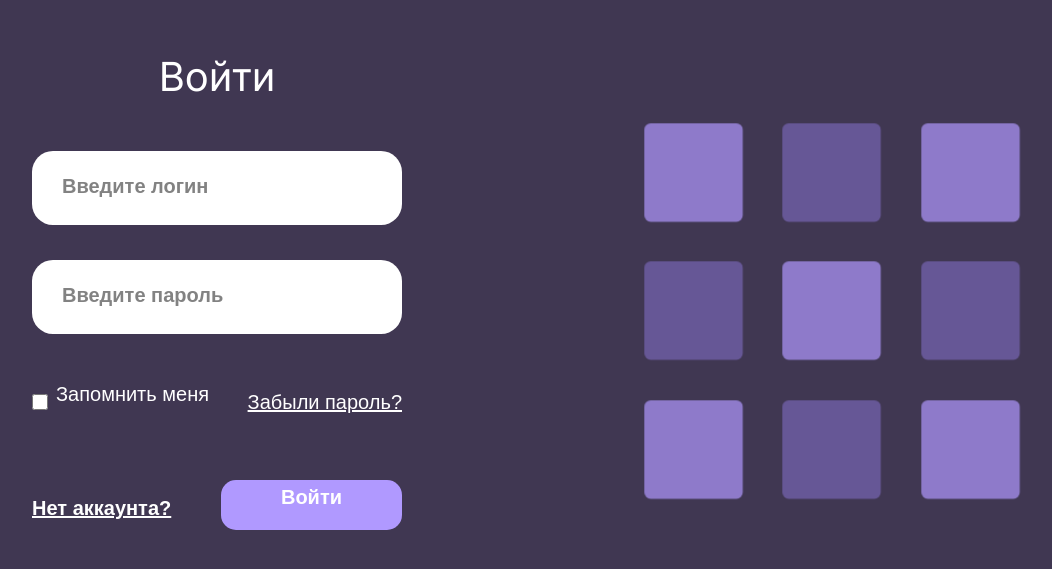
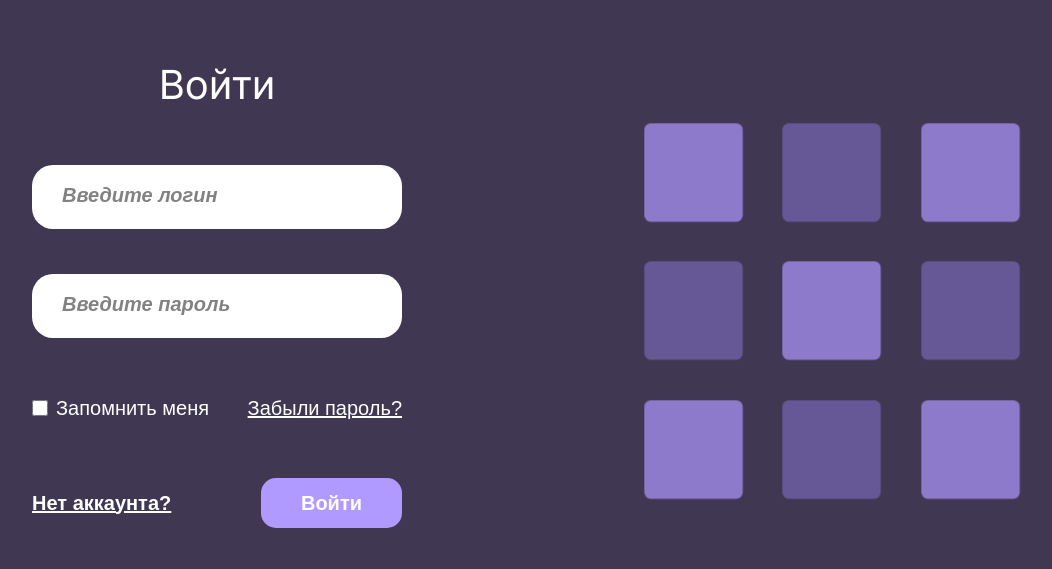
Before and after one commit to mast1f0/chat-react-frontend, a React (Vite) app: page /login in a window 1280 px wide. Shown: the part 109-678 px from the top of the page, without its empty margins (103-1155 px from the left). Built offline with nearby package versions, Linux system fonts and the light colour scheme; the HTML template or start-up script is replaced by a standard one.

Commit message:
tailwind refactoring

```diff
--- a/package.json
+++ b/package.json
@@ -11,7 +11,6 @@
   },
   "dependencies": {
     "@tailwindcss/vite": "^4.1.14",
-    "bootstrap": "^5.3.3",
     "react": "^19.1.1",
     "react-dom": "^19.1.1",
     "react-router-dom": "^7.9.2",
--- a/src/components/elements/InputMessage/InputMessage.style.css
+++ b/src/components/elements/InputMessage/InputMessage.style.css
@@ -9,6 +9,7 @@
 
 .input-message{
     align-items: center;
+    align-content: center;
     max-width: 600px;
     width: 100%;
     max-height: 60px;
--- a/src/components/elements/LoginPanel/LoginPanel.style.css
+++ b/src/components/elements/LoginPanel/LoginPanel.style.css
@@ -69,6 +69,7 @@ p, h1, a, h2, label {
     color: #fff;
     font-size: 0.85rem;
     text-decoration: underline;
+    align-self: center;
 }
 
 .form-submit label {
@@ -92,7 +93,7 @@ p, h1, a, h2, label {
     background-color: #B099FF;
     border: none;
     border-radius: 15px;
-    padding: 2px 60px;
+    padding: 10px 40px;
     font-size: 1rem;
     font-weight: bold;
     cursor: pointer;
@@ -107,8 +108,7 @@ p, h1, a, h2, label {
 .no-account {
     font-size: 1.25rem;
     font-weight: 600;
-    /* font-style: italic; */
-    margin-top: 15px;
+    margin-top: 0;
 }
 
 form > * {
--- a/src/components/elements/LoginPanel/LoginPanel.tsx
+++ b/src/components/elements/LoginPanel/LoginPanel.tsx
@@ -79,7 +79,7 @@ export default function LoginPanel() {
         <div className="form-submit">
           <h2 className="no-account">
             <a
-              href="registration"
+              href="/registration"
               className="no-account__btn"
               style={{ fontSize: "1.25rem" }}
             >
--- a/src/components/elements/RegistrationPanel/RegistrationPanel.style.css
+++ b/src/components/elements/RegistrationPanel/RegistrationPanel.style.css
@@ -32,30 +32,35 @@ p, h1, a, h2, label {
     border-radius: 15px;
     box-sizing: border-box;
 }
-
-.registration-form #login,
-.registration-form #password,
-.registration-form #repeat-password {
+#login,
+#password,
+#repeat-password {
+    color:#8C8098 ;
+    font-weight: 600;
     width: 100%;
-    padding: 25px 30px;
+    padding: 20px 30px;
     margin: 10px 0;
     border: none;
     border-radius: 21px;
     box-sizing: border-box;
     outline: none;
-    font-size: 1rem;
-    color:#303030;
+    font-size: 1.25rem;
+    font-style: italic;
+    outline: none;
+    box-shadow: none;
 }
 
 #password, #repeat-password {
     margin-block: 20px;
 }
 
-.registration-form #login::placeholder, .registration-form #password::placeholder, .registration-form #repeat-password::placeholder {
-    color: #303030;
-    opacity: 0.6;
+#login::placeholder, #password::placeholder, #repeat-password::placeholder {
+    color: #838383;
+    font-size: 1.25rem;
+    font-style: italic;
+    outline: none;
+    box-shadow: none;
     font-weight: 600;
-    font-style: normal;
 }
 
 .form-submit {
--- a/src/components/elements/chatSection/ChatSection.tsx
+++ b/src/components/elements/chatSection/ChatSection.tsx
@@ -4,10 +4,10 @@ import InputMessage from "../InputMessage/InputMessage";
 export default function ChatSection() {
   return (
     <div
-      // style={{ display: "flex", flexDirection: "column", height: "100vh" }}
-      className="main-section d-flex flex-row h-100vh"
+      style={{ display: "flex", flexDirection: "column", height: "100vh" }}
+      className="main-section"
     >
-      <div style={{ maxHeight: "80%", flex: 1 }}></div>
+      <div style={{ maxHeight: "77%", flex: 1 }}></div>
       <InputMessage />
     </div>
   );
--- a/src/index.css
+++ b/src/index.css
@@ -5,19 +5,11 @@
 *{box-sizing:border-box}
 html,body,#root{height:100vh; overflow: hidden;}
 body{margin:0;background:#f5f4f7;font-family:Inter,system-ui,-apple-system,Segoe UI,Roboto,Helvetica,Arial}
-input::placeholder{
+
+input, input:focus, input::selection, input::placeholder{
     color: #8C8098;
     font-size: 1.25rem;
     font-style: italic;
     outline: none;
     box-shadow: none;
 }
-
-
-input, input:focus, input::selection {
-    color: #8C8098;
-    font-size: 1.25rem;
-    font-style: italic;
-    outline: none;
-    box-shadow: none;
-}
--- /dev/null
+++ b/tailwind.config.js
@@ -0,0 +1,15 @@
+module.exports = {
+  corePlugins: {
+    preflight: false,
+  },
+  purge: [],
+  darkMode: false, // or 'media' or 'class'
+  theme: {
+    extend: {},
+  },
+  variants: {
+    extend: {},
+  },
+  plugins: [],
+
+}
```
Also changed, not shown: src/assets/scrap.svg, 1 other file (tests, documents, lock files or other folders).
